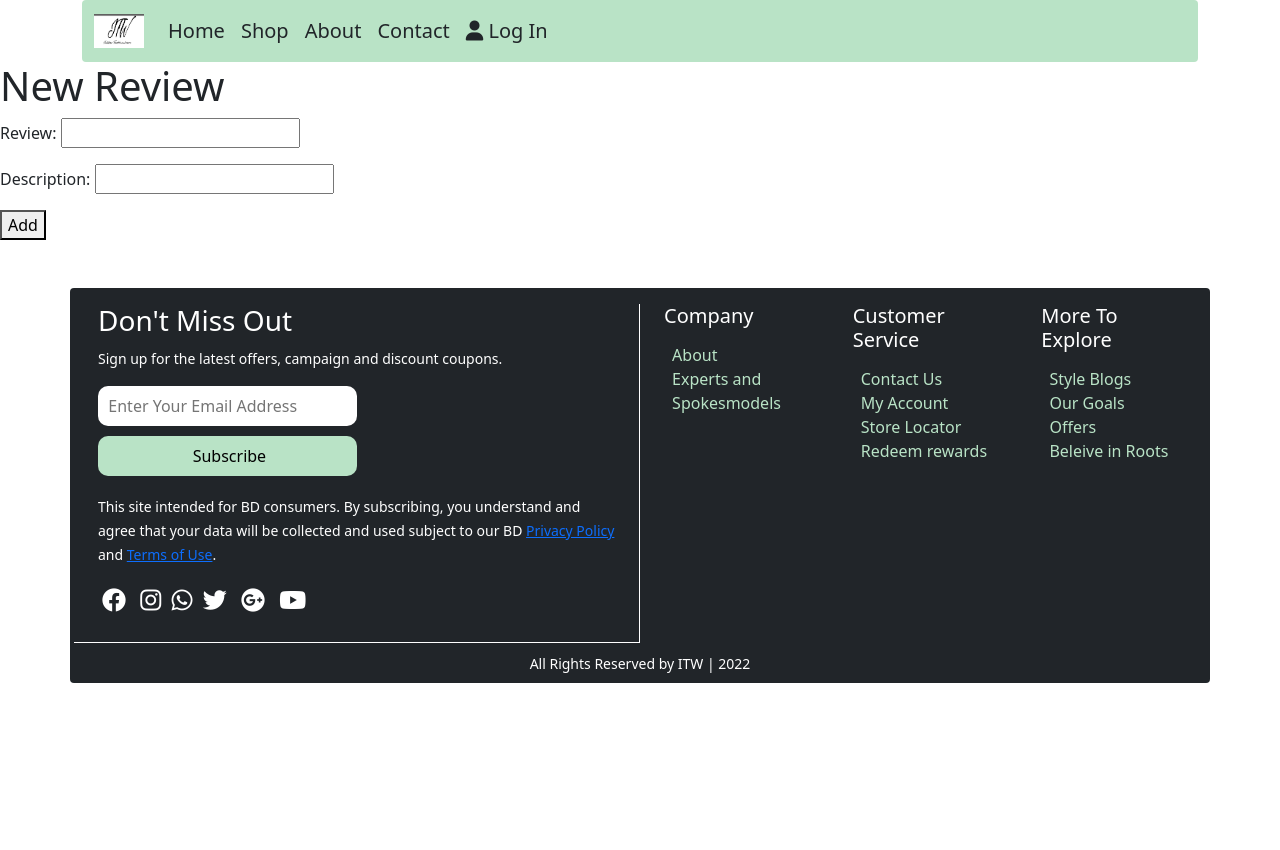
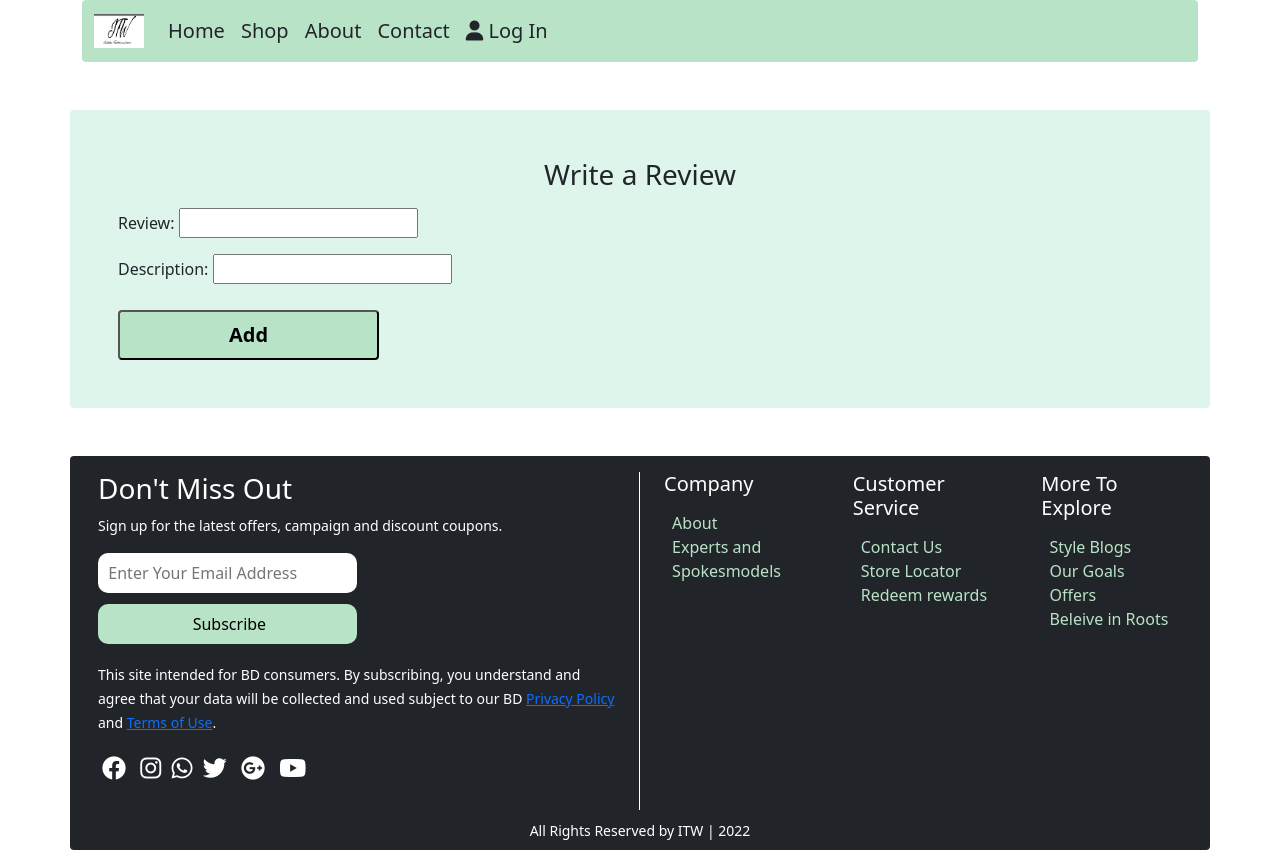
Before and after one commit to MFRSiam/TraditionalWear-, a Django app: page /review_page/1/ in a window 1280 px wide. Before the commit the page ends 683 px from the top, so only its background shows below. Run offline with Django 4.2, Linux system fonts and the light colour scheme; parts of the project's set-up code (start-up, migrations or seed data) failed here and were passed over; some libraries are stand-ins or nearby versions.

Commit message:
most of the frontend done

```diff
--- /dev/null
+++ b/static/css/custom.css
@@ -0,0 +1,10 @@
+.background-img-section{
+    margin-top: 1em;
+    border-radius: 1.5em;
+    background-image: url("https://images.pexels.com/photos/2884867/pexels-photo-2884867.jpeg?auto=compress&cs=tinysrgb&h=750&w=1260");
+    height: 500px;
+    background-position: center;
+    background-repeat: no-repeat;
+    background-size: cover;
+    position: relative;
+  };
--- a/static/css/style.css
+++ b/static/css/style.css
@@ -1,6 +1,7 @@
 .img-logo{
  width:50px;
 }
+
 .input-email,.subscribe-btn{
     width: 50%;
    height: 40px;
@@ -21,12 +22,7 @@
     color: #B9E3C6;
 
 }
-.contact{
-  background-color: red;
-}
-/* .logout-btn a{
-  text-decoration: none;
-} */
+
 
 @media only screen and (min-width: 992px) {
     .subscribe-div {
@@ -41,7 +37,7 @@
     }
 
   }
-@media only screen and (min-width: 200px) {
+@media only screen and (max-width: 991px) {
     .subscribe-div {
       border-bottom: 1px solid white;
     }
--- a/static/js/cart.js
+++ b/static/js/cart.js
@@ -1,4 +1,5 @@
 var updateBtn = document.getElementsByClassName("update-cart")
+const cartBadge = document.getElementById("card-badge");
 
 
 for(var i=0;i<updateBtn.length;i++){
@@ -29,5 +30,7 @@ function UpdateUserOrder(productId ,Action){
         return response.json()
     }).then((data)=>{
         console.log("Data: " , data)
+        cartBadge.classList.remove('d-none');
+        // cartBadge.classList.add('d-block');
     })
 }
--- a/store/templates/add_review.html
+++ b/store/templates/add_review.html
@@ -8,10 +8,18 @@
 
 
 {% block content %}
-    <h1>New Review</h1>
-    <form method="post">
-        {% csrf_token %}
-        {{ review_from.as_p }}
-        <button type="submit">Add</button>
-    </form>
+<div class="container mt-5 p-5 rounded" style="background-color: rgb(222, 245, 235);">
+    <div class="text-center">
+        <h3>Write a  Review</h3>
+    </div>
+    <div class="mt-3">
+        <form method="post">
+            {% csrf_token %}
+            {{ review_from.as_p }}
+            <button class=" px-3 py-2 rounded text-center fs-5 text w-25 fw-bold" style="background-color: #B9E3C6;  margin-top: 10px;"  type="submit">Add</button>
+        </form>
+    </div>
+</div>
+
+
 {% endblock content %}
--- a/store/templates/base.html
+++ b/store/templates/base.html
@@ -24,6 +24,7 @@
 
     <!-- css linked  -->
     <link rel="stylesheet" href="{% static 'css/style.css' %}">
+    <link rel="stylesheet" href="{% static 'css/custom.css' %}">
     <script type="text/javascript">
         var user = '{{request.user}}'
         function getToken(name) {
@@ -64,7 +65,7 @@
                         <a class="nav-link fs-5 text text-dark" href="{% url 'shop' %}">Shop</a>
                         <a class="nav-link fs-5 text text-dark" href="{% url 'about' %}">About</a>
                         <a class="nav-link  fs-5 text text-dark" href="{% url 'contacts' %}">Contact</a>
-                        <!-- <a class="nav-link  fs-5 text text-dark" href="#"><i class="fa-solid fa-cart-shopping"></i></a> -->
+
                         {% if user.is_authenticated %}
                             {% if user.is_supplier %}
                                 <a class="nav-link  fs-5 text text-dark" href="{% url 'user-info' user.id %}"><i class="fa-solid fa-user"></i>{{ user.username }} </a>
@@ -72,7 +73,10 @@
                             <a class="nav-link  fs-5 text text-dark" href="{% url 'user-info' user.id %}"><i class="fa-duotone fa-hammer"></i>{{ user.username }} </a>
                             {% else %}
                                 <a class="nav-link  fs-5 text text-dark" href="{% url 'user-info' user.id %}"><i class="fa-solid fa-user-plus"></i>{{ user.username }}</a>
-                                <a class="nav-link  fs-5 text text-dark" href="{% url 'cart_page' %}"><i class="fa-solid fa-cart-shopping"></i></a>
+                                <a class="nav-link  fs-5 text text-dark position-relative" href="{% url 'cart_page' %}"><i class="fa-solid fa-cart-shopping"></i><span id="card-badge" class="position-absolute  start-100 translate-middle p-2 bg-danger border border-light rounded-circle d-none"></span></a>
+
+
+
                             {% endif %}
                         {% else %}
                             <a class="nav-link fs-5 text text-dark" href="{% url 'login' %}"><i class="fa-solid fa-user"></i> Log In</a>
@@ -120,15 +124,17 @@
               <div class="col-lg-2 text-white mt-3 col-md-6 px-4">
                 <h3 class="fs-5 text ">Company</h3>
                 <ul  class="footer-list ">
-                    <li><a href="#">About</a></li>
+                    <li><a href="{% url 'about' %}">About</a></li>
                     <li><a href="#">Experts and Spokesmodels</a></li>
                 </ul>
               </div>
               <div class="col-lg-2 text-white mt-3 col-md-6 px-4">
                 <h3 class="fs-5 text ">Customer Service</h3>
                 <ul class="footer-list">
-                    <li><a href="#">Contact Us</a></li>
-                    <li><a href="#">My Account</a></li>
+                    <li><a href="{% url 'contacts' %}">Contact Us</a></li>
+                    {% if user.is_authenticated %}
+                    <li><a href="{% url 'user-info' user.id %}">My Account</a></li>
+                    {% endif %}
                     <li><a href="#">Store Locator</a></li>
                     <li><a href="#">Redeem rewards</a></li>
 
--- a/store/templates/contact.html
+++ b/store/templates/contact.html
@@ -34,4 +34,5 @@
 
 </div>
 
+
 {% endblock content %}
--- a/store/templates/shop.html
+++ b/store/templates/shop.html
@@ -10,6 +10,7 @@
 
 {% block content %}
 <!-- search section start  -->
+<main class="container">
     <div class="input-group mb-3 mt-3 ">
         <input type="text" class="form-control search_product_bar" placeholder="Sharee" aria-label="Recipient's username"
             aria-describedby="button-addon2">
@@ -130,4 +131,6 @@
                 }
         </script>
     </div>
+</main>
+
 {% endblock content %}
--- a/store/views.py
+++ b/store/views.py
@@ -172,4 +172,4 @@ def CheckOut(request):
     p.save()
     buffer.seek(0)
     Orders.objects.filter(Customer_Id=user).delete()
-    return FileResponse(buffer, as_attachment=True, filename='slip.pdf')
+    return FileResponse(buffer, as_attachment=True, filename='invoice.pdf')
```
Also changed, not shown: store/templates/index.html (+5 -7 lines), store/templates/orders.html (+26 -10 lines), 1 other file. Lines whose indentation alone changed are shown as unchanged.
